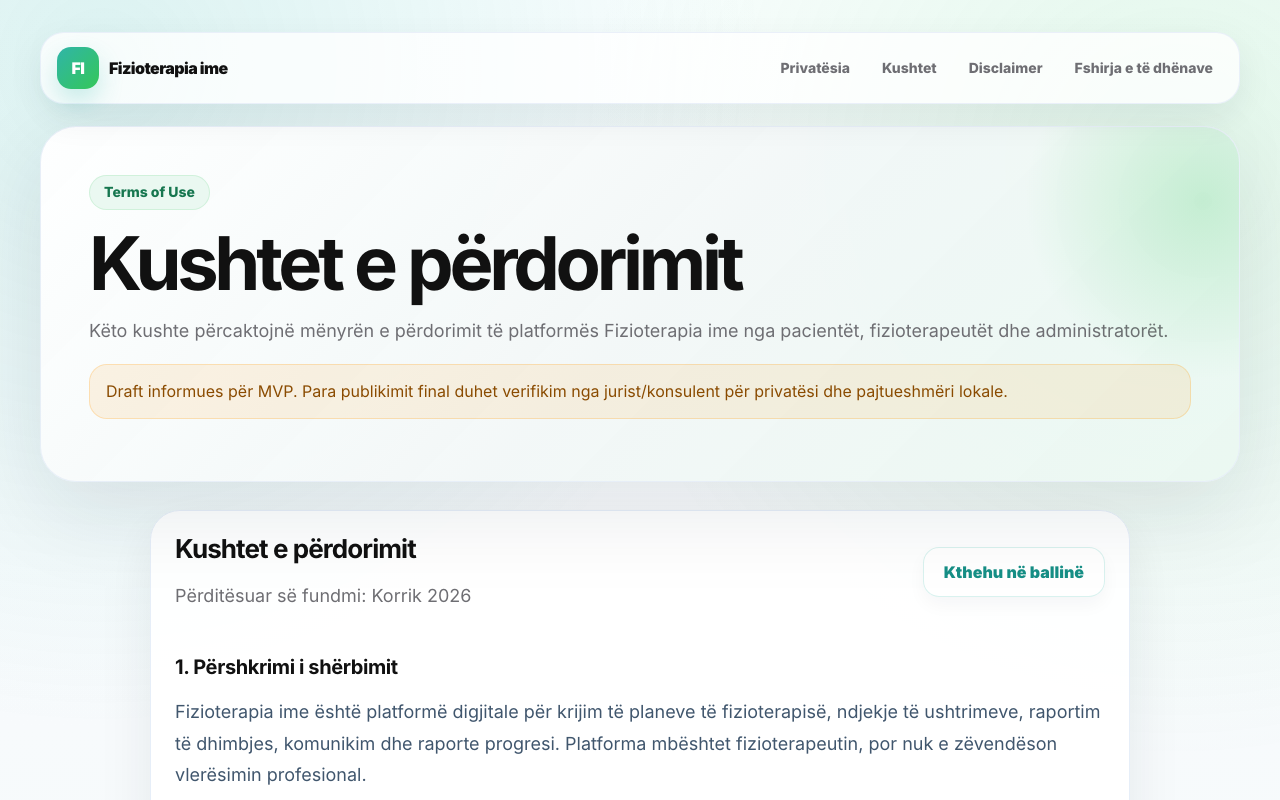
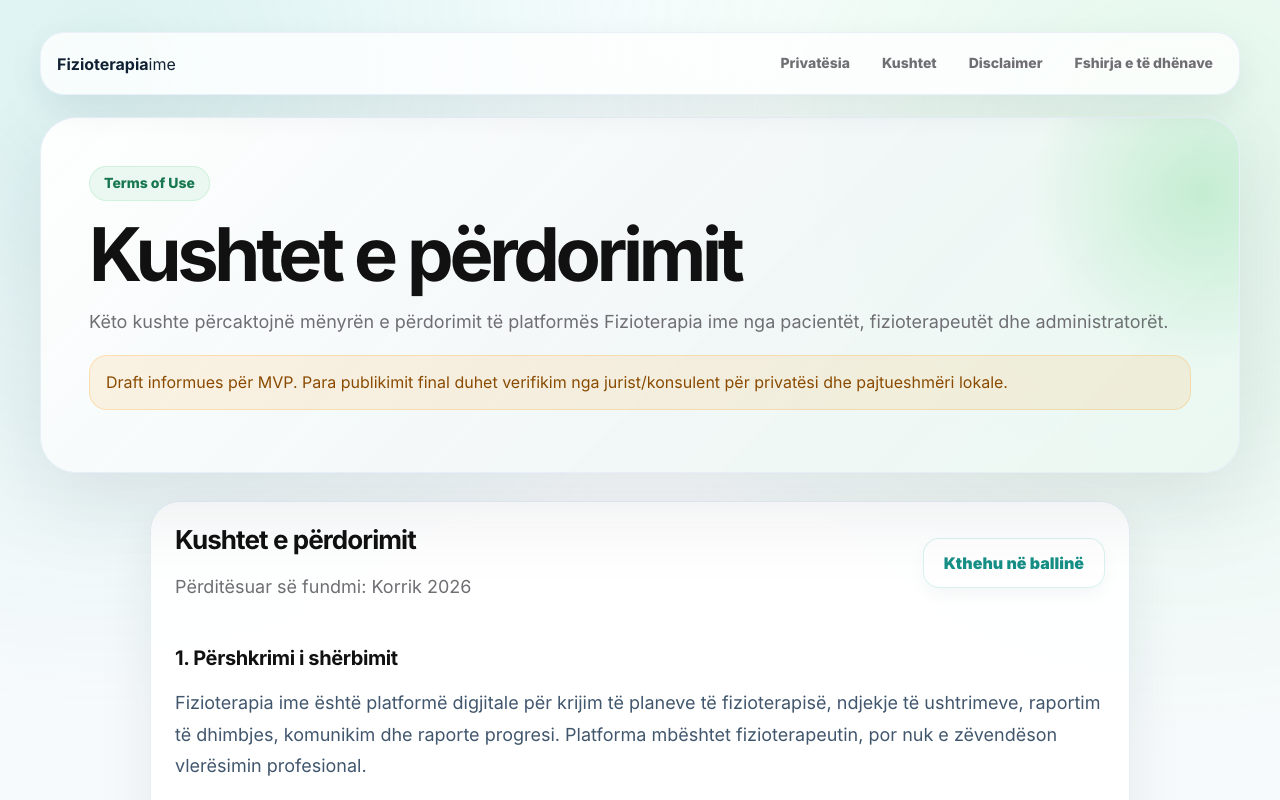
Before and after one commit to diellzarabushaj-source/FIZIOTERAPIA-IME, a Next.js app: page /terms in a window 1280 px wide. Shown: the top 800 px of the page. Built offline with nearby package versions, Linux system fonts and the light colour scheme; no server answers.

Commit message:
Use brand mark on legal pages

```diff
--- a/components/LegalPage.tsx
+++ b/components/LegalPage.tsx
@@ -1,3 +1,5 @@
+import { BrandMark } from "@/components/BrandMark";
+
 type LegalSection = {
   title: string;
   body: string;
@@ -15,10 +17,7 @@ export function LegalPage({ badge, title, intro, lastUpdated = "Korrik 2026", se
   return (
     <main className="page">
       <nav className="top-nav">
-        <a className="brand-link" href="/">
-          <span className="brand-logo">FI</span>
-          <span>Fizioterapia ime</span>
-        </a>
+        <BrandMark />
         <div className="nav-actions">
           <a href="/privacy">Privatësia</a>
           <a href="/terms">Kushtet</a>
```
